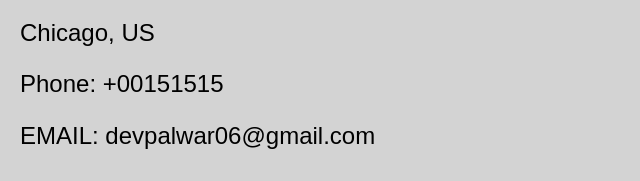
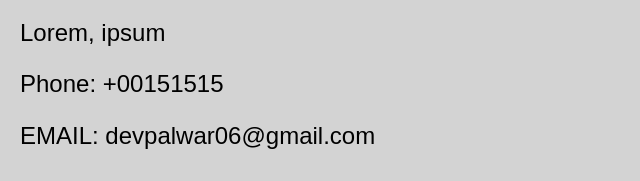
Before and after one commit to constantine023/dummy_staticSite, a plain HTML site: page index.html in a window 1280 px wide. Shown: the part 5796-5977 px from the top of the page, 0-640 px from the left. Drawn offline with Linux system fonts and the light colour scheme.

Commit message:
Update index.html

```diff
--- a/index.html
+++ b/index.html
@@ -216,7 +216,7 @@
             <h1>Contact</h1>
             <h1>Let's get in touch. Send us a message</h1>
         <div class="address">
-            <h2>Chicago, US</h2>
+            <h2>Lorem, ipsum</h2>
             <h2>Phone: +00151515</h2>
             <h2>EMAIL: devpalwar06@gmail.com</h2>
         </div>
```
